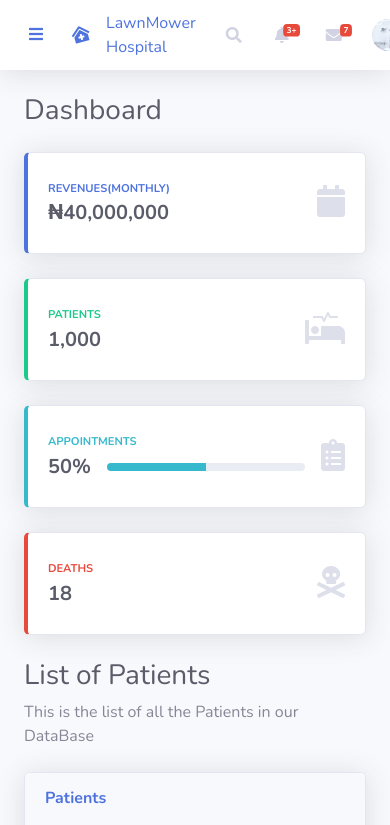
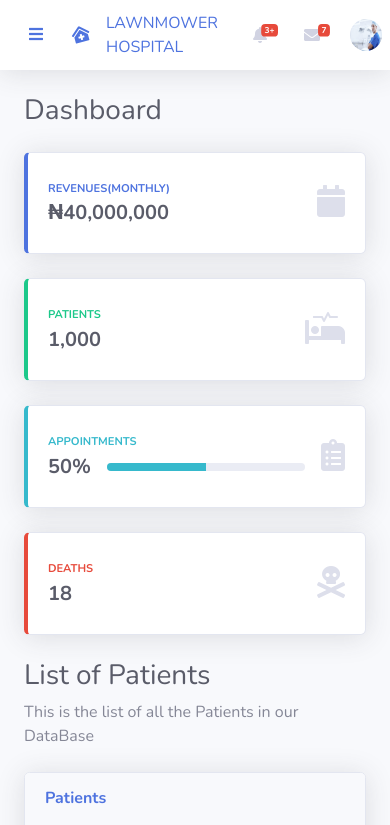
Before and after one commit to Nnaji-Victor/decagon-hospital-management, a website with bundled scripts: page page1.html in a window 390 px wide. Shown: the top 825 px of the page. Built offline with nearby package versions, Linux system fonts and the light colour scheme.

Commit message:
minor changes to html file

```diff
--- a/page1.html
+++ b/page1.html
@@ -31,7 +31,7 @@
                         <div class="sidebar-brand-icon rotate-n-15">
                             <i class="fas fa-clinic-medical"></i>
                         </div>
-                        <div class="sidebar-brand-text mx-3">LawnMower Hospital</div>
+                        <div class="sidebar-brand-text mx-3 text-uppercase">LawnMower Hospital</div>
                     </a>
           <!-- <form class="d-none d-sm-inline-block form-inline mr-auto ml-md-3 my-2 my-md-0 mw-100 navbar-search">
                 <div class="input-group">
@@ -47,12 +47,12 @@
               <ul class="navbar-nav ml-auto">
 
                  <!-- Nav Item - Search Dropdown (Visible Only XS) -->
-            <li class="nav-item dropdown no-arrow d-sm-none">
+            <!-- <li class="nav-item dropdown no-arrow d-sm-none">
                     <a class="nav-link dropdown-toggle" href="#" id="searchDropdown" role="button" data-toggle="dropdown" aria-haspopup="true" aria-expanded="false">
                       <i class="fas fa-search fa-fw"></i>
                     </a>
-                    <!-- Dropdown - Messages -->
-                    <div class="dropdown-menu dropdown-menu-right p-3 shadow animated--grow-in" aria-labelledby="searchDropdown">
+                     Dropdown - Messages -->
+                    <!-- <div class="dropdown-menu dropdown-menu-right p-3 shadow animated--grow-in" aria-labelledby="searchDropdown">
                       <form class="form-inline mr-auto w-100 navbar-search">
                         <div class="input-group">
                           <input type="text" class="form-control bg-light border-0 small" placeholder="Search for..." aria-label="Search" aria-describedby="basic-addon2">
@@ -64,7 +64,7 @@
                         </div>
                       </form>
                     </div>
-                  </li>
+                  </li>  -->
 
                    <!-- Nav Item - Alerts -->
             <li class="nav-item dropdown no-arrow mx-1">
```
